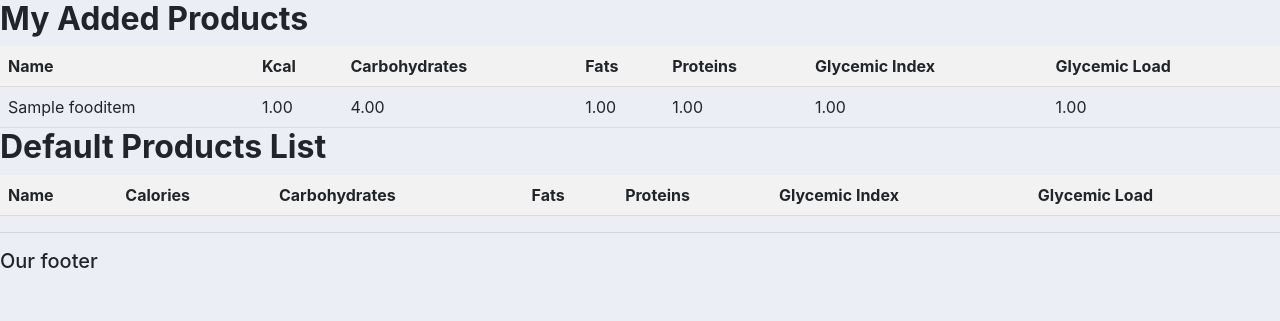
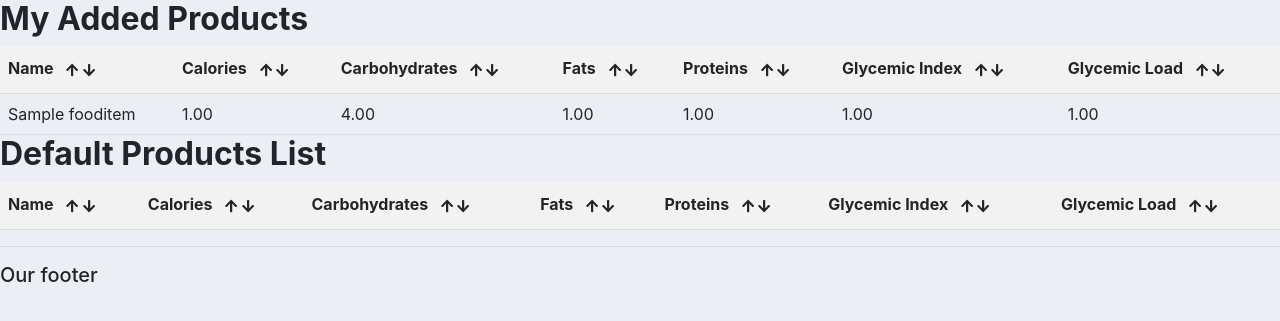
Before and after one commit to jbytow/GLTracker, a Django app: page /food/fooditem_list/ in a window 1280 px wide. Shown: the part 58-379 px from the top of the page. Run offline with Django 4.2, Linux system fonts and the light colour scheme; a user stored in the database is signed in; tables that the repository leaves empty hold one stand-in row (values such as "Sample post"); lists and menus that the app fills with data are empty.

Commit message:
0.29 food_item list WIP, buttons done, two tables js WIP

```diff
--- a/gltracker/food/templates/fooditem_list.html
+++ b/gltracker/food/templates/fooditem_list.html
@@ -1,21 +1,76 @@
 {% extends 'base.html' %}
 
 {% load static %}
+
+<style>
+    .arrow-up,
+    .arrow-down {
+        font-size: 8px;
+    }
+    .custom-button {
+     font-size: 8px;
+    }
+</style>
 
 {% block content %}
 
 <h2><strong>My Added Products</strong></h2>     <!-- # User fooditems -->
 <div class="table-container">
-<table>
-  <tr>
-    <th>Name</th>
-    <th>Kcal</th>
-    <th>Carbohydrates</th>
-    <th>Fats</th>
-    <th>Proteins</th>
-    <th>Glycemic Index</th>
-    <th>Glycemic Load</th>
-  </tr>
+<table id="food-table-user">
+  <thead>
+    <tr>
+      <th onclick="sortTable(0)">
+        Name
+        <button class="btn btn-sm custom-button">
+          <i class="fas fa-arrow-up"></i>
+          <i class="fas fa-arrow-down"></i>
+        </button>
+      </th>
+      <th onclick="sortTable(1)">
+        Calories
+        <button class="btn btn-sm custom-button">
+          <i class="fas fa-arrow-up"></i>
+          <i class="fas fa-arrow-down"></i>
+        </button>
+      </th>
+      <th onclick="sortTable(2)">
+        Carbohydrates
+        <button class="btn btn-sm custom-button">
+          <i class="fas fa-arrow-up"></i>
+          <i class="fas fa-arrow-down"></i>
+        </button>
+      </th>
+      <th onclick="sortTable(3)">
+        Fats
+        <button class="btn btn-sm custom-button">
+          <i class="fas fa-arrow-up"></i>
+          <i class="fas fa-arrow-down"></i>
+        </button>
+      </th>
+      <th onclick="sortTable(4)">
+        Proteins
+        <button class="btn btn-sm custom-button">
+          <i class="fas fa-arrow-up"></i>
+          <i class="fas fa-arrow-down"></i>
+        </button>
+      </th>
+      <th onclick="sortTable(5)">
+        Glycemic Index
+        <button class="btn btn-sm custom-button">
+          <i class="fas fa-arrow-up"></i>
+          <i class="fas fa-arrow-down"></i>
+        </button>
+      </th>
+      <th onclick="sortTable(6)">
+        Glycemic Load
+        <button class="btn btn-sm custom-button">
+          <i class="fas fa-arrow-up"></i>
+          <i class="fas fa-arrow-down"></i>
+        </button>
+      </th>
+    </tr>
+  </thead>
+  <tbody>
 
   {% for item in user_items %}
     <tr>
@@ -28,21 +83,64 @@
       <td>{{ item.glycemic_load }}</td>
     </tr>
   {% endfor %}
+  </tbody>
 </table>
 </div>
 
 <h2><strong>Default Products List</strong></h2>     <!-- # Default, database fooditems -->
 <div class="table-container">
-<table id="food-table">
+<table id="food-table-default">
   <thead>
     <tr>
-      <th onclick="sortTable(0)">Name</th>
-      <th onclick="sortTable(1)">Calories</th>
-      <th onclick="sortTable(2)">Carbohydrates</th>
-      <th onclick="sortTable(3)">Fats</th>
-      <th onclick="sortTable(4)">Proteins</th>
-      <th onclick="sortTable(5)">Glycemic Index</th>
-      <th onclick="sortTable(6)">Glycemic Load</th>
+      <th onclick="sortTable(0)">
+        Name
+        <button class="btn btn-sm custom-button">
+          <i class="fas fa-arrow-up"></i>
+          <i class="fas fa-arrow-down"></i>
+        </button>
+      </th>
+      <th onclick="sortTable(1)">
+        Calories
+        <button class="btn btn-sm custom-button">
+          <i class="fas fa-arrow-up"></i>
+          <i class="fas fa-arrow-down"></i>
+        </button>
+      </th>
+      <th onclick="sortTable(2)">
+        Carbohydrates
+        <button class="btn btn-sm custom-button">
+          <i class="fas fa-arrow-up"></i>
+          <i class="fas fa-arrow-down"></i>
+        </button>
+      </th>
+      <th onclick="sortTable(3)">
+        Fats
+        <button class="btn btn-sm custom-button">
+          <i class="fas fa-arrow-up"></i>
+          <i class="fas fa-arrow-down"></i>
+        </button>
+      </th>
+      <th onclick="sortTable(4)">
+        Proteins
+        <button class="btn btn-sm custom-button">
+          <i class="fas fa-arrow-up"></i>
+          <i class="fas fa-arrow-down"></i>
+        </button>
+      </th>
+      <th onclick="sortTable(5)">
+        Glycemic Index
+        <button class="btn btn-sm custom-button">
+          <i class="fas fa-arrow-up"></i>
+          <i class="fas fa-arrow-down"></i>
+        </button>
+      </th>
+      <th onclick="sortTable(6)">
+        Glycemic Load
+        <button class="btn btn-sm custom-button">
+          <i class="fas fa-arrow-up"></i>
+          <i class="fas fa-arrow-down"></i>
+        </button>
+      </th>
     </tr>
   </thead>
   <tbody>
--- a/gltracker/static/js/foodItemList.js
+++ b/gltracker/static/js/foodItemList.js
@@ -4,11 +4,20 @@ function sortTable(columnIndex) {
 
   const sortedRows = rows.slice(1);
 
+  const ascending = table.getAttribute('data-sort') === 'asc';
+
   sortedRows.sort((a, b) => {
     const cellA = a.getElementsByTagName('td')[columnIndex].innerText;
     const cellB = b.getElementsByTagName('td')[columnIndex].innerText;
-    return cellA.localeCompare(cellB, undefined, { numeric: true, sensitivity: 'base' });
+
+    if (ascending) {
+      return cellA.localeCompare(cellB, undefined, { numeric: true, sensitivity: 'base' });
+    } else {
+      return cellB.localeCompare(cellA, undefined, { numeric: true, sensitivity: 'base' });
+    }
   });
+
+  table.setAttribute('data-sort', ascending ? 'desc' : 'asc');
 
   sortedRows.unshift(rows[0]);
 
--- a/gltracker/templates/base.html
+++ b/gltracker/templates/base.html
@@ -7,6 +7,7 @@
     <link rel="stylesheet" href="https://cdn.jsdelivr.net/npm/bootstrap@4.3.1/dist/css/bootstrap.min.css" integrity=
             "sha384-ggOyR0iXCbMQv3Xipma34MD+dH/1fQ784/j6cY/iJTQUOhcWr7x9JvoRxT2MZw1T" crossorigin="anonymous">
     <link rel="stylesheet" type="text/css" href="{% static '/css/main.css' %}">
+    <script src="https://cdnjs.cloudflare.com/ajax/libs/font-awesome/5.15.3/js/all.min.js"></script>
 </head>
 
 
```
